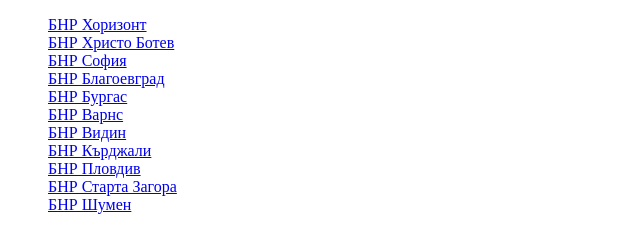
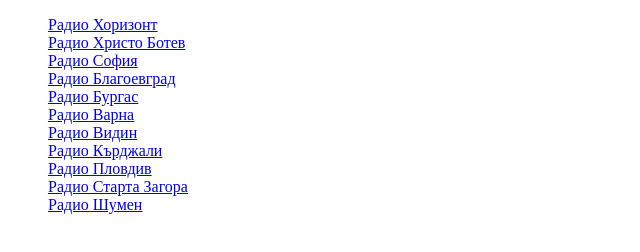
Before and after one commit to yyovkov/home-radio, a plain HTML site: page index.html in a window 1280 px wide. Shown: the whole page, without its empty margins (0-640 px from the left). Drawn offline with Linux system fonts and the light colour scheme.

Commit message:
update radio names

```diff
--- a/index.html
+++ b/index.html
@@ -5,17 +5,17 @@
 </head>
 <body>
   <ul style="list-style-type:none">
-    <li><a href="http://stream.bnr.bg:8011/horizont.aac" target="_blank">БНР Хоризонт</a></li>
-    <li><a href="http://stream.bnr.bg:8012/hristo-botev.aac" target="_blank">БНР Христо Ботев</a></li>
-    <li><a href="http://stream.bnr.bg:8030/radio-sofia.aac" target="_blank">БНР София</a></li>
-    <li><a href="http://stream.bnr.bg:8035/radio-blagoevgrad.aac" target="_blank">БНР Благоевград</a></li>
-    <li><a href="http://stream.bnr.bg:8037/radio-burgas.aac" target="_blank">БНР Бургас</a></li>
-    <li><a href="http://stream.bnr.bg:8031/radio-varna.aac" target="_blank">БНР Варнс</a></li>
-    <li><a href="http://stream.bnr.bg:8036/radio-vidin.aac" target="_blank">БНР Видин</a></li>
-    <li><a href="http://stream.bnr.bg:8038/radio-kardzhali.aac" target="_blank">БНР Кърджали</a></li>
-    <li><a href="http://stream.bnr.bg:8032/radio-plovdiv.aac" target="_blank">БНР Пловдив</a></li>
-    <li><a href="http://stream.bnr.bg:8034/radio-stara-zagora.aac" target="_blank">БНР Старта Загора</a></li>
-    <li><a href="http://stream.bnr.bg:8033/radio-shumen.aac" target="_blank">БНР Шумен</a></li>
+    <li><a href="http://stream.bnr.bg:8011/horizont.aac" target="_blank">Радио Хоризонт</a></li>
+    <li><a href="http://stream.bnr.bg:8012/hristo-botev.aac" target="_blank">Радио Христо Ботев</a></li>
+    <li><a href="http://stream.bnr.bg:8030/radio-sofia.aac" target="_blank">Радио София</a></li>
+    <li><a href="http://stream.bnr.bg:8035/radio-blagoevgrad.aac" target="_blank">Радио Благоевград</a></li>
+    <li><a href="http://stream.bnr.bg:8037/radio-burgas.aac" target="_blank">Радио Бургас</a></li>
+    <li><a href="http://stream.bnr.bg:8031/radio-varna.aac" target="_blank">Радио Варна</a></li>
+    <li><a href="http://stream.bnr.bg:8036/radio-vidin.aac" target="_blank">Радио Видин</a></li>
+    <li><a href="http://stream.bnr.bg:8038/radio-kardzhali.aac" target="_blank">Радио Кърджали</a></li>
+    <li><a href="http://stream.bnr.bg:8032/radio-plovdiv.aac" target="_blank">Радио Пловдив</a></li>
+    <li><a href="http://stream.bnr.bg:8034/radio-stara-zagora.aac" target="_blank">Радио Старта Загора</a></li>
+    <li><a href="http://stream.bnr.bg:8033/radio-shumen.aac" target="_blank">Радио Шумен</a></li>
   </ul>
 </body>
 </html>
```
